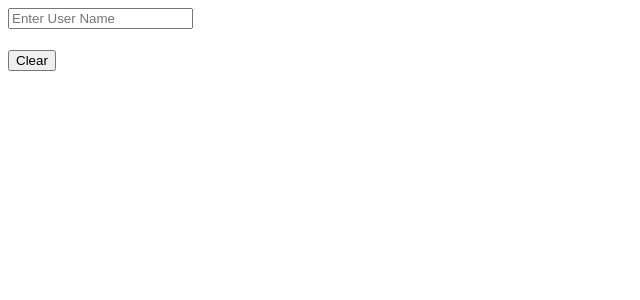
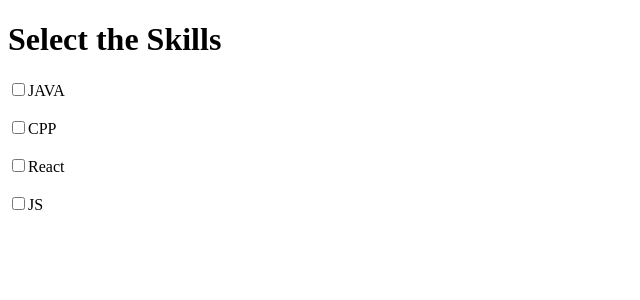
Before and after one commit to Navimish/Learning-Curve-of-React, a React (Vite) app in the folder React_01/: page / in a window 1280 px wide. Shown: the top 300 px of the page, without its empty margins (0-640 px from the left). Built offline with nearby package versions, Linux system fonts and the light colour scheme.

Commit message:
12-07-2025

```diff
--- a/React_01/src/App.jsx
+++ b/React_01/src/App.jsx
@@ -12,6 +12,7 @@ import { Props_Array } from './Props_Array'
 import { Props_click } from './Props_click'
 import { Prop_child } from './Props_child'
 import { InputField } from './inputfield'
+import { HandleCheck } from './HabdleCheckboxes'
 
 function App() {
 
@@ -65,7 +66,9 @@ function App() {
           I am the child
         </Prop_child> */}
 
-        <InputField></InputField>
+        {/* <InputField></InputField> */}
+
+        <HandleCheck></HandleCheck>
 
 
 
--- /dev/null
+++ b/React_01/src/HabdleCheckboxes.jsx
@@ -0,0 +1,56 @@
+import { useState } from "react";
+
+export function HandleCheck(){
+
+    const [skills,setskills] = useState([]);
+
+     function HandleCheck(event){
+
+        const {value,checked} = event.target;
+
+        if(checked){
+
+            setskills([...skills,value])
+        }else{
+            setskills(skills.filter((skill)=>skill != value))
+        }
+
+    }
+
+    return(
+        <>
+            <h1>Select the Skills</h1>
+            <input type="checkbox" value="JAVA" id="java" onChange={HandleCheck} />
+            <label htmlFor="java" >JAVA</label>
+            <br />
+            <br />
+
+            <input type="checkbox" value="CPP" id="cpp" onChange={HandleCheck}/>
+            <label htmlFor="cpp">CPP</label>
+
+            <br />
+            <br />
+
+            <input type="checkbox" value="React" id="react" onChange={HandleCheck}/>
+            <label htmlFor="react">React</label>
+            <br />
+            <br />
+
+            <input type="checkbox" value="JS" id="js" onChange={HandleCheck}/>
+            <label htmlFor="js">JS</label>
+            <br />
+            <br />
+
+            {/* <ul>
+
+               {skills.map((skill)=>(
+                <li>{skill}</li>
+               ))}
+            </ul> */}
+
+            <h1>{skills.join(", ")}</h1>
+
+
+        </>
+    )
+}
```
